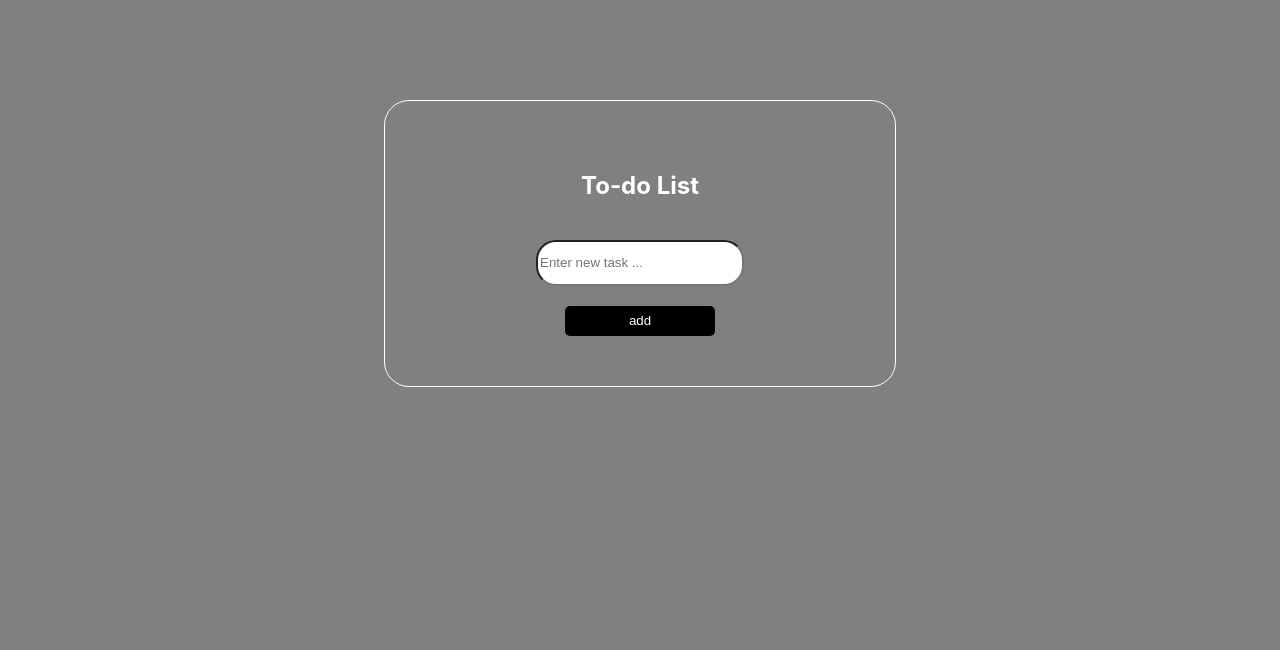
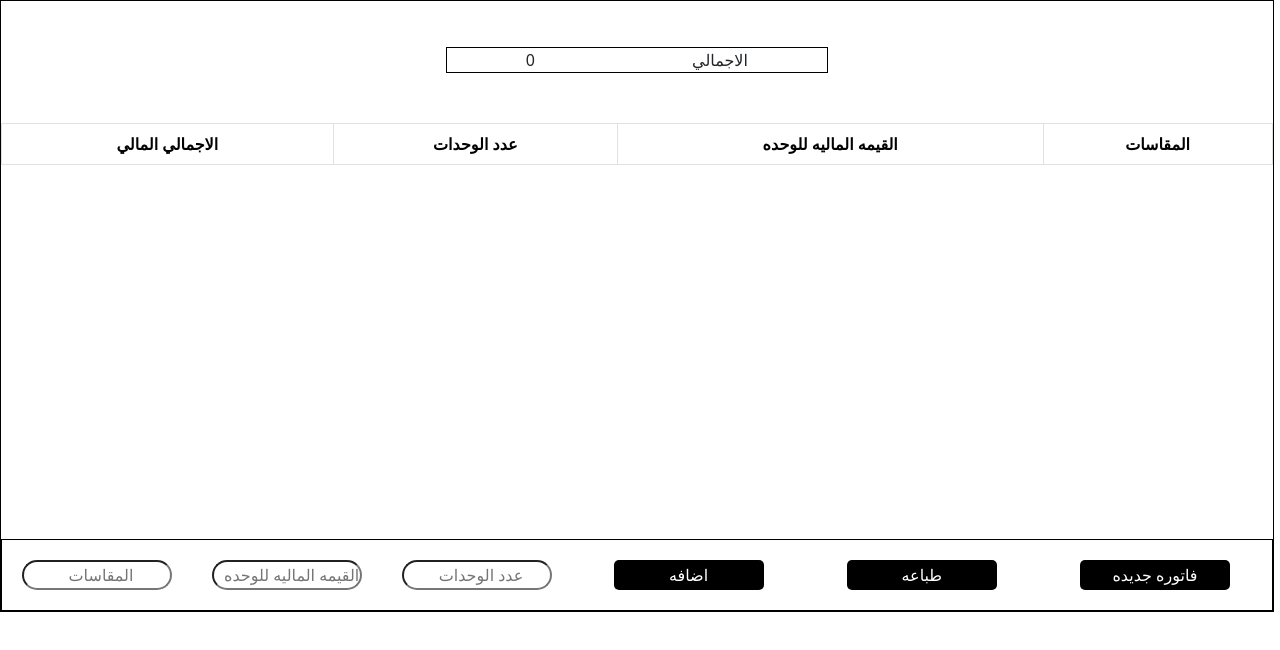
Before and after one commit to fouadkhalied/to-do-list-react-app, a React (Create React App) app: page / in a window 1280 px wide. Shown: the top 650 px of the page. Built offline with nearby package versions, Linux system fonts and the light colour scheme.

Commit message:
first commit

```diff
--- a/src/App.css
+++ b/src/App.css
@@ -1,14 +1,8 @@
-body
-{
-  background-color:grey;
-}
 .app
 {
-  border: 1px solid rgb(255, 255, 255);
-  margin: 100px 30%;
-  text-align: center;
-  padding: 50px;
-  border-radius: 25px;
+  width: 99.5%;
+  border: 1px solid black;
+  height: 99.5%;
 }
 .app h2
 {
@@ -19,14 +13,14 @@ body
   list-style-type:"❤️";
   cursor: pointer;
   font-size: 22px;
-  color: rgb(255, 255, 255);
+  color: rgb(5, 5, 5);
   margin: 10px;
 }
 .app input
 {
   border-radius: 20px;
-  width: 200px;
-  height: 40px;
+  width: 150px;
+  height: 30px;
   margin: 20px;
 }
 .app button
@@ -51,15 +45,111 @@ body
 }
 .div10
 {
-  display: flex;
-  justify-content: space-around;
-  align-items: center;
+  width: 100%;
   text-align: center;
-  border: 1px solid white;
+  border: 1px solid rgb(255, 0, 0);
   border-radius: 20px;
   margin-bottom: 5px;
+  height: 400px;
+  overflow: scroll;
 }
 .btn_x
 {
   color: red;
 }
+/* ////////////////////////////////////////////////////////////////////////// */
+.my-input-element input::placeholder
+{
+  text-align: center;
+}
+.my-input-element input
+{
+  padding-left: 10px;
+}
+/* ////////////////////////////////////////////////////////////////////////////////////// */
+.my-input
+{
+  display: flex;
+  border: 1px solid black;
+  justify-content: space-around;
+}
+/* /////////////////////////////////////////////////////////////// */
+.my-table
+{
+  border: 1px solid black;
+  width: 100%;
+  text-align: center;
+}
+.head
+{
+   width: 30%;
+   text-align: center;
+   margin: auto;
+   border: 1px solid black;
+   margin-bottom: 50px;
+   display: flex;
+   justify-content: space-around;
+}
+/* ////////////////////////////////////////////////////////////////////// */
+
+.page-header
+{
+  width: 80%;
+  margin-top: 60px;
+  display: flex;
+  justify-content: space-around;
+  /* border: 1px solid black; */
+}
+.page-header-img
+{
+   width: 200px;
+   height: 200px;
+}
+.page-header-div
+{
+   /* border: 1px solid black; */
+   text-align: center;
+}
+.page-header-sanf
+{
+  position: absolute;
+  /* border: 1px solid black; */
+  top: 150px;
+  left: 1000px;
+}
+.table-113-120
+{
+   width: 80%;
+   margin: auto;
+   position: relative;
+}
+.table-113
+{
+  text-align: center;
+  border: 2px solid black !important;
+  width: 80%;
+  margin: auto;
+}
+.gut
+{
+  background-color: aqua;
+}
+.kh
+{
+   display: flex;
+   justify-content: space-around;
+   width: 90%;
+   margin: auto;
+   text-align: center;
+   margin-top: 30px;
+   font-weight: 600;
+   font-size: 30px;
+}
+.tarek
+{
+
+}
+.entag
+{
+
+}
--- a/src/App.js
+++ b/src/App.js
@@ -1,57 +1,19 @@
+import { BrowserRouter, Route, Routes } from 'react-router-dom';
+import React from 'react';
+import './App.css';
+import Tode_list from './todo'
+import Print from './print';
+import 'bootstrap/dist/css/bootstrap.min.css';
+const Todo = () => {
+    return (
+      <>
+      <BrowserRouter>
+      <Routes>
+        <Route path='/' element={<Tode_list/>}/>
+        <Route path='/print' element={<Print/>}/>
+      </Routes>
+      </BrowserRouter>
+      </>
+  )}
 
-
-
-
-
-
-
-
-import React, { useRef, useState } from 'react';
-import './App.css';
-
-function App() {
-  const [x,setx] = useState([]);
-  const inputref = useRef();
-  ///////////////////////////////////////////////////
-  const add = ()=>{
-  const value = inputref.current.value;
-  if (value=="") {
-    alert("input is empty");
-    return;
-  }
-  const newData = {completed : false , value}
-    setx([...x,newData])
-    inputref.current.value = "";
-  }
-  ///////////////////////////////////////////////////
-  const itemDone =(index)=>{
-    const new_x = [...x];
-    x[index].completed = !x[index].completed;
-    setx(new_x)
-  }
-  //////////////////////////////////////////////////
-  const toDelete =(index)=>{
-    const new_x = [...x];
-    new_x.splice(index,1)
-    setx(new_x)
-  }
-  return (
-    <div className='app'>
-      <h2>To-do List</h2>
-      <ul>
-          {
-            x.map(({completed,value} , index)=>{
-              return <div className='div10'>
-              <li className={completed ? "differntstyle" : ""} onClick={()=>itemDone(index)}>{value}</li>
-              <span onClick={()=>{toDelete(index)}}>X</span>
-              </div>
-            })
-          }
-      </ul>
-      <input ref={inputref} className='input1' placeholder='Enter new task ...' />
-      <button onClick={add}>add</button>
-    </div>
-)}
-
-
-export default App;
+export default React.memo(Todo);
--- a/src/index.js
+++ b/src/index.js
@@ -7,9 +7,7 @@ import App from './App';
 
 const root = ReactDOM.createRoot(document.getElementById('root'));
 root.render(
-  <React.StrictMode>
     <App />
-  </React.StrictMode>
 );
 
 // If you want to start measuring performance in your app, pass a function
--- /dev/null
+++ b/src/print.js
@@ -0,0 +1,87 @@
+
+import { Table } from 'react-bootstrap';
+import './App.css';
+import ds from './sd.PNG'
+
+import 'bootstrap/dist/css/bootstrap.min.css';
+import { useState } from 'react';
+
+
+
+
+
+
+
+const Print =()=>{
+    const [x,setx] = useState(JSON.parse(localStorage.getItem('table')) || []);
+    const [out,setout] = useState([]);
+    // console.log(x);
+
+    window.addEventListener('load' , ()=>{
+        const len = 17 - x.length;
+        const ele = [' ' , ' ' , ' ' , ' '] ;
+        if(len > 0) {
+        for (let i = 0; i < len; i++) {
+            x.push(ele);
+        }}
+        console.log(x);
+        console.log(len);
+        setout(x);
+    })
+    const [y,sety] = useState(JSON.parse(localStorage.getItem('total')) || 0);
+    return (
+        <>
+            <div className='page-header'>
+                 <div className='page-header-img'>
+                   <img src={ds} width='200px' height='200px'/>
+                 </div>
+                 <div className='page-header-div'>
+                    <h1>جرد القيمه الماليه للبضائع</h1>
+                 </div>
+                 <div className='page-header-sanf'>
+                    <h1>/ الصنف</h1>
+                 </div>
+            </div>
+
+            <div className='table-113-120'>
+            <Table bordered hover className='table-113'>
+      <thead>
+        <tr>
+          <th style={{'width' : '25%'}}><p style={{'font-weight': '700','display': 'inline','font-size': '30px'}}>الاجمالي المالي</p></th>
+          <th style={{'width' : '25%'}}><p style={{'font-weight': '700','display': 'inline','font-size': '30px'}}>عدد الوحدات</p></th>
+          <th style={{'width' : '25%'}}><p style={{'font-weight': '700','display': 'inline','font-size': '30px'}}>القيمه الماليه للوحده</p></th>
+          <th style={{'width' : '25%'}}><p style={{'font-weight': '700','display': 'inline','font-size': '30px'}}>المقاسات</p></th>
+        </tr>
+      </thead>
+      <tbody>
+        {out.map((row, rowIndex) => (
+          <tr key={rowIndex}>
+            {row.map((cell, colIndex) => (
+              <td style={{'height': '60px'}}><p style={{'font-weight': '700','display': 'inline','font-size': '30px'}}>{cell}</p></td>
+            ))}
+          </tr>
+        ))}
+      </tbody>
+    </Table>
+            </div>
+
+    <div class="kh">
+        <div class="tarek">
+           <p>الاجمالي</p>
+           <p>{y}</p>
+        </div>
+        <div class="tarek">
+        <p>التاريخ</p>
+        <p>/ &nbsp; &nbsp;/</p>
+       </div>
+        <div class="entag">
+          <p>الاعتماد</p>
+          <p>م / حسام ابو الفتوح</p>
+          <p>...............................</p>
+       </div>
+      </div>
+        </>
+    )
+}
+
+export default Print;
--- /dev/null
+++ b/src/todo.js
@@ -0,0 +1,122 @@
+
+
+
+
+
+
+
+
+import './App.css';
+import { useState , useEffect , useRef } from "react";
+import React from "react";
+import Table from 'react-bootstrap/Table';
+import { BrowserRouter, Route, Routes } from 'react-router-dom';
+import 'bootstrap/dist/css/bootstrap.min.css';
+import Print from './print';
+const Todo_list = () => {
+    const [x,setx] = useState(JSON.parse(localStorage.getItem('table')) || []);
+    const [y,sety] = useState(JSON.parse(localStorage.getItem('total')) || 0);
+    const inputref = useRef();
+    const inputref1 = useRef();
+    const inputref2 = useRef();
+    ///////////////////////////////////////////////////
+    const add = ()=>{
+    const value = inputref2.current.value;
+    const value1 = inputref1.current.value;
+    const value2 = inputref.current.value;
+    const result = value1 * value;
+
+    if (value=="" || value1 == "" || value2 == "") {
+      alert("input is empty");
+      return;
+    }
+
+    const newData = [result , value ,  value1 , value2 ]
+      setx([...x,newData]);
+      inputref.current.value = "";
+      inputref1.current.value = "";
+      inputref2.current.value = "";
+      sety(y + result);
+
+      console.log(x);
+    }
+    useEffect(() => {
+        localStorage.setItem('table',JSON.stringify(x) || []);
+        localStorage.setItem('total',JSON.stringify(y) || 0);
+      }, [x]);
+    ///////////////////////////////////////////////////
+    const send = (par) =>{
+       window.location = '/print'
+    }
+    //////////////////////////////////////////////////
+    const new_ = () =>{
+       localStorage.setItem('table' , JSON.stringify([]));
+       localStorage.setItem('total' , JSON.stringify(0));
+       setx([]);
+       sety(0);
+    }
+    //////////////////////////////////////////////////
+    const toDelete =(index)=>{
+      const new_x = [...x];
+      new_x.splice(index,1)
+      setx(new_x)
+    }
+    return (
+      <div className='app'>
+        <h2>To-do List</h2>
+        {/* <ul>
+            {
+              x.map((item , index)=>{
+                return <div className='div10'>
+                <li>{item[0]}</li>
+                <span onClick={()=>{toDelete(index)}}>X</span>
+                </div>
+              })
+            }
+        </ul> */}
+        <div className='head'>
+          {y}
+          <label>الاجمالي</label>
+        </div>
+        <Table bordered  className='table div10'>
+      {/* Render table headers */}
+      <thead>
+        <tr>
+          <th>الاجمالي المالي</th>
+          <th>عدد الوحدات</th>
+          <th>القيمه الماليه للوحده</th>
+          <th>المقاسات</th>
+        </tr>
+      </thead>
+
+      {/* Render table body */}
+      <tbody>
+        {
+        x.map((row, rowIndex) => (
+          <tr key={rowIndex}>
+            {row.map((cell, colIndex) => (
+              <td key={`${rowIndex}-${colIndex}`}>{cell}</td>
+            ))}
+          </tr>
+        ))
+        }
+      </tbody>
+    </Table>
+        <div className='my-input'>
+            <div className='my-input-element'>
+                <input ref={inputref} className='input1' placeholder='المقاسات' />
+            </div>
+            <div className='my-input-element'>
+                <input ref={inputref1} className='input2' placeholder='القيمه الماليه للوحده' />
+            </div>
+            <div className='my-input-element'>
+                <input ref={inputref2} className='input3' placeholder='عدد الوحدات' />
+            </div>
+            <button onClick={add}>اضافه</button>
+            <button onClick={send}>طباعه</button>
+            <button onClick={new_}>فاتوره جديده</button>
+        </div>
+      </div>
+  )}
+
+export default React.memo(Todo_list);
```
Also changed, not shown: package.json (+9 -1 lines), src/sd.PNG (added), 1 other file (tests, documents, lock files or other folders).
